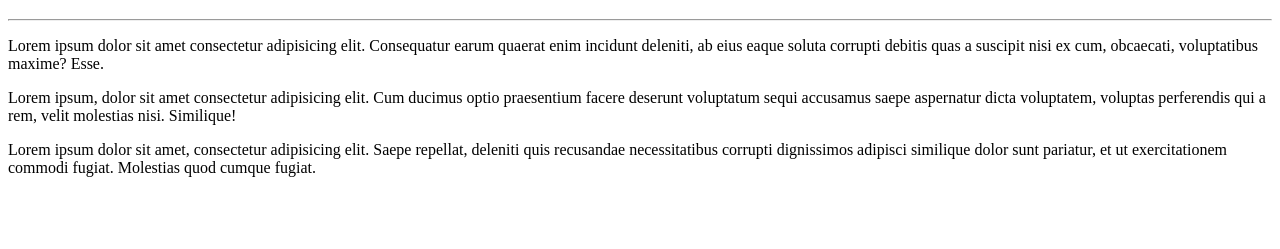
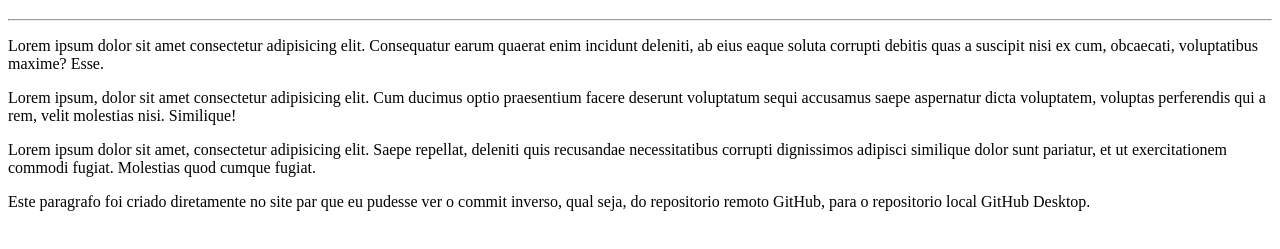
Before and after one commit to RickeMelo/OlaMundo, a plain HTML site: page site-exemplo/index.html in a window 1280 px wide. Shown: the part 61-310 px from the top of the page. Drawn offline with Linux system fonts and the light colour scheme.

Commit message:
Update index.html

```diff
--- a/site-exemplo/index.html
+++ b/site-exemplo/index.html
@@ -12,5 +12,6 @@
     <p>Lorem ipsum dolor sit amet consectetur adipisicing elit. Consequatur earum quaerat enim incidunt deleniti, ab eius eaque soluta corrupti debitis quas a suscipit nisi ex cum, obcaecati, voluptatibus maxime? Esse.</p>
     <p>Lorem ipsum, dolor sit amet consectetur adipisicing elit. Cum ducimus optio praesentium facere deserunt voluptatum sequi accusamus saepe aspernatur dicta voluptatem, voluptas perferendis qui a rem, velit molestias nisi. Similique!</p>
     <p>Lorem ipsum dolor sit amet, consectetur adipisicing elit. Saepe repellat, deleniti quis recusandae necessitatibus corrupti dignissimos adipisci similique dolor sunt pariatur, et ut exercitationem commodi fugiat. Molestias quod cumque fugiat.</p>
+    <p>Este paragrafo foi criado diretamente no site par que eu pudesse ver o commit inverso, qual seja, do repositorio remoto GitHub, para o repositorio local GitHub Desktop.
 </body>
 </html>
```
